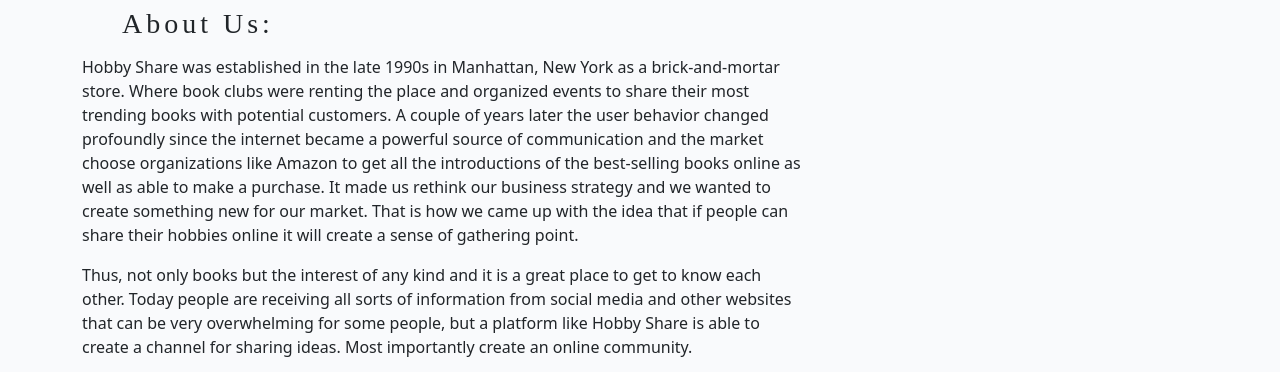
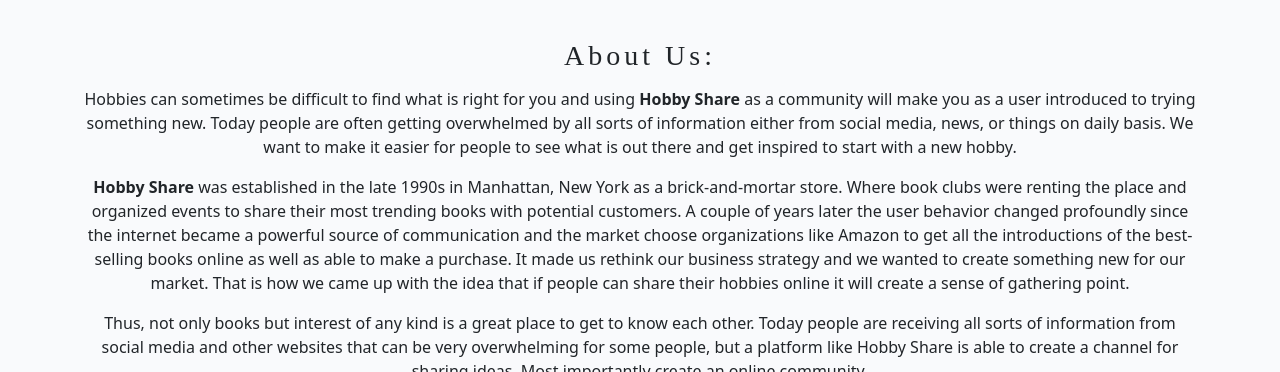
Before and after one commit to GustavFluur/Hobby_Share, a Django app: page /about.html in a window 1280 px wide. Shown: the part 792-1164 px from the top of the page. Run offline with Django 3.2, Linux system fonts and the light colour scheme.

Commit message:
add new design and appearence into the about page

```diff
--- a/static/css/style.css
+++ b/static/css/style.css
@@ -30,7 +42,12 @@
     text-align: center;
 }
 
-.about-us {
+.about-us-section {
+    text-align: center;
+
+}
+
+.about-us-header {
     font-family: 'Times New Roman', Times, serif;
     letter-spacing: 4px;
     height: 50px;
--- a/templates/about.html
+++ b/templates/about.html
@@ -17,36 +17,45 @@
     <div class="container">
         <div class="row">
           <div class="col">
-
-            <h4 class="about-us-short">Who are we?</h1>
+            <div class="about-us-short">
+              <h4>Who are we?</h4>
                 <p class="who-are-we-p">
                     We are a group of hobby enthusiasts who want others to share their interests to inspire people to try out new hobbies.
                 </p>
             </div>
+          </div>
           <div class="col">
-            <h4 class="about-call-to-action">What we want:</h1>
+            <div class="about-call-to-action">
+              <h4>What we want:</h4>
               <p class="what-we-want-p">Please join our community to start sharing your interest with others, perhaps you learn something new?</p>
             </div>
+          </div>
           <div class="text-center">
-            <img src="https://mh-1-stockagency.panthermedia.net/media/media_detail/0028000000/28267000/~hobby-word-cloud_28267413_detail.jpg" class="img-bg" alt="Word Art Hobbies">
+            <img class= "word-art" src="https://mh-1-stockagency.panthermedia.net/media/media_detail/0028000000/28267000/~hobby-word-cloud_28267413_detail.jpg" class="img-bg" alt="Word Art Hobbies">
           </div>
           <br>
           <br>
+      </div>
+          <div class="col col-lg">
             <div class="row">
-            <div class="col-sm-8"><h3 class="about-us">About Us:</h3>
-              <div>
-                <p>Hobby Share was established in the late 1990s in Manhattan, New York as a brick-and-mortar store. Where
-                  book clubs were renting the place and organized events to share their most trending books with potential
-                  customers. A couple of years later the user behavior changed profoundly since the internet became a
-                  powerful source of communication and the market choose organizations like Amazon to get all the
-                  introductions of the best-selling books online as well as able to make a purchase. It made us rethink
-                  our business strategy and we wanted to create something new for our market. That is how we came up with
-                  the idea that if people can share their hobbies online it will create a sense of gathering point.
-                </p>
-                <p>Thus, not only books but the interest of any kind and it is a great place to get to know each other.
-                  Today people are receiving all sorts of information from social media and other websites that can be
-                  very overwhelming for some people, but a platform like Hobby Share is able to create a channel for
-                  sharing ideas. Most importantly create an online community.</p>
+                <div class="about-us-section"><h3 class="about-us-header">About Us:</h3>
+                      <p>Hobbies can sometimes be difficult to find what is right for you and using <strong>Hobby Share</strong> as a
+                        community will make you as a user introduced to trying something new. Today people are often getting overwhelmed by
+                        all sorts of information either from social media, news, or things on daily basis. We want to make it easier for
+                        people to see what is out there and get inspired to start with a new hobby. </p>
+
+                      <p><strong>Hobby Share</strong> was established in the late 1990s in Manhattan, New York as a brick-and-mortar store.
+                        Where book clubs were renting the place and organized events to share their most trending books with potential
+                        customers. A couple of years later the user behavior changed profoundly since the internet became a powerful source of
+                        communication and the market choose organizations like Amazon to get all the introductions of the best-selling books
+                        online as well as able to make a purchase. It made us rethink our business strategy and we wanted to create something
+                        new for our market. That is how we came up with the idea that if people can share their hobbies online it will create
+                        a sense of gathering point. </p>
+
+                      <p>Thus, not only books but interest of any kind is a great place to get to know each other. Today people are receiving
+                        all sorts of information from social media and other websites that can be very overwhelming for some people, but a
+                        platform like Hobby Share is able to create a channel for sharing ideas. Most importantly create an online community.
+                      </p
                 </div>
             </div>
         </div>
--- a/templates/account/login.html
+++ b/templates/account/login.html
@@ -26,7 +26,7 @@
                 {% if redirect_field_value %}
                 <input type="hidden" name="{{ redirect_field_name }}" value="{{ redirect_field_value }}" />
                 {% endif %}
-                <button class="btn btn-signup right" type="submit">{% trans "Sign In" %}</button>
+                <button class="btn btn-primary right" type="submit">{% trans "Sign In" %}</button>
             </form>
         </div>
     </div>
--- a/templates/account/logout.html
+++ b/templates/account/logout.html
@@ -21,7 +21,7 @@
                 {% if redirect_field_value %}
                 <input type="hidden" name="{{ redirect_field_name }}" value="{{ redirect_field_value }}" />
                 {% endif %}
-                <button class="btn btn-signup right" type="submit">{% trans 'Sign Out' %}</button>
+                <button class="btn btn-primary right" type="submit">{% trans 'Sign Out' %}</button>
             </form>
         </div>
     </div>
--- a/templates/account/signup.html
+++ b/templates/account/signup.html
@@ -10,7 +10,7 @@
         <div class="col-md-8 mt-3 offset-md-2">
             <h3>{% trans "Sign Up" %}</h3>
 
-            <p>{% blocktrans %}Welcome back to the Hobby Share. Do you already have an account? Then please <a
+            <p>{% blocktrans %} Welcome to the Hobby Share. Do you already have an account? Then please <a
                     class="link" href="{{ login_url }}">sign in</a> instead.{% endblocktrans %}</p>
         </div>
     </div>
@@ -22,7 +22,7 @@
                 {% if redirect_field_value %}
                 <input type="hidden" name="{{ redirect_field_name }}" value="{{ redirect_field_value }}" />
                 {% endif %}
-                <button class="btn btn-signup right" type="submit">{% trans "Sign Up" %} &raquo;</button>
+                <button class="btn btn-primary right" type="submit">{% trans "Sign Up" %} &raquo;</button>
             </form>
         </div>
     </div>
--- a/templates/base.html
+++ b/templates/base.html
@@ -119,7 +119,7 @@
         <!-- Grid container -->
 
         <!-- Footnote text -->
-        <div class="text-center p-3" style="background-color: rgba(0, 0, 0, 0.2);">
+        <div class="text-center p-3" style="background-color: rgba(106, 196, 252, 0.497);">
         Happiness is all about sharing you interest with others!
         </div>
         <!-- Footnote text -->
```
Also changed, not shown: other parts of static/css/style.css (+20 -4 lines). Lines whose indentation alone changed are shown as unchanged.
